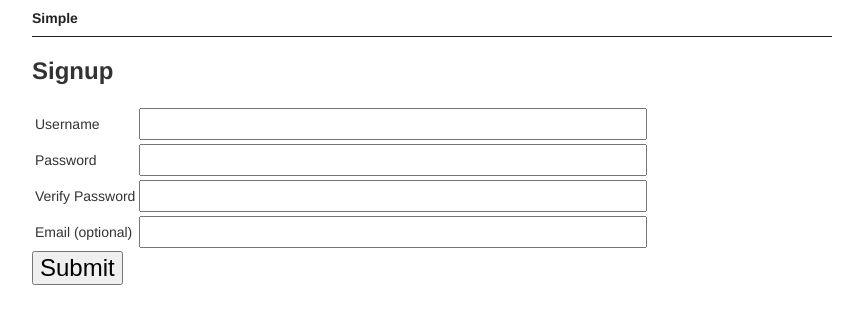
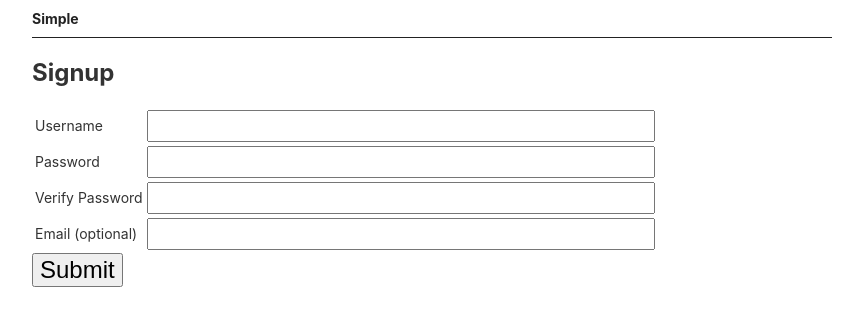
Before and after one commit to hueykwik/blog, a Python web app: template templates/signup.html in a window 1280 px wide. Shown: the top 326 px of the page, without its empty margins (208-1071 px from the left). Run offline with Jinja, Linux system fonts and the light colour scheme; the template is opened without the code that fills it, so the values that code supplies are empty.

Commit message:
Use system fonts.

```diff
--- a/static/main.css
+++ b/static/main.css
@@ -1,5 +1,8 @@
 body {
-    font-family: Helvetica, Arial, sans-serif;
+    font-family: -apple-system, BlinkMacSystemFont,
+    "Segoe UI", "Roboto", "Oxygen", "Ubuntu", "Cantarell",
+    "Fira Sans", "Droid Sans", "Helvetica Neue",
+    sans-serif;
     font-size: 14px;
 
     width: 800px;
```
